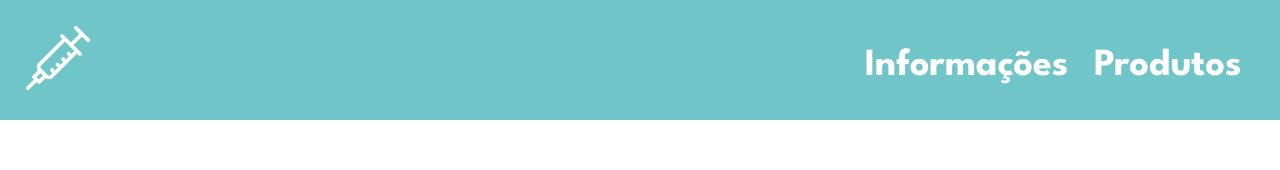
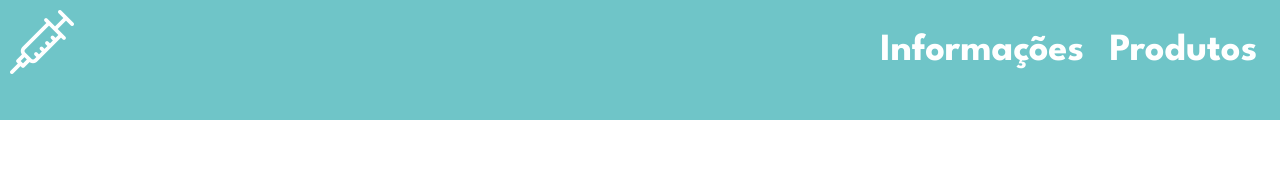
Before and after one commit to robertochamorroo/bbdrugstore, a plain HTML site: page index.html in a window 1280 px wide. Shown: the top 170 px of the page. Drawn offline with Linux system fonts and the light colour scheme; a web font is replaced by a local one.

Commit message:
Update style.css

```diff
--- a/style.css
+++ b/style.css
@@ -22,7 +22,7 @@ header {
     height: 120px;
     width: 100%;
     position: fixed;
-    padding: 2vw;
+    padding: 10px;
     opacity: 100%;
     font-size: 3vw;
 }
```
